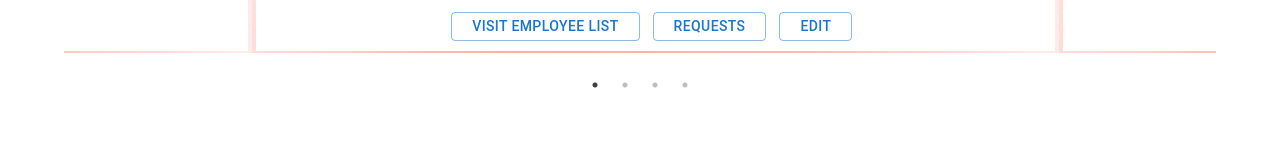
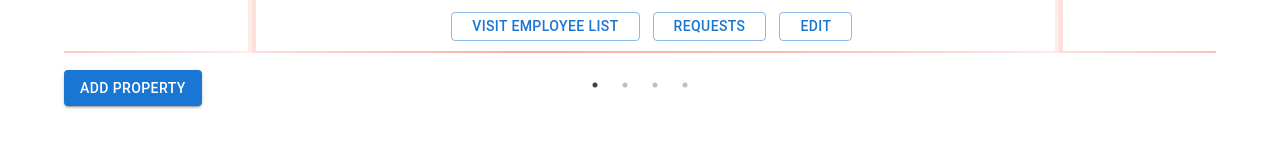
Before and after one commit to Irisvella/SOEN-390-W2024, a React (Vite) app in the folder web-app/: page /dashboard-company in a window 1280 px wide. Shown: the part 526-674 px from the top of the page. Built offline with nearby package versions, Linux system fonts and the light colour scheme; the HTML template or start-up script is replaced by a standard one.

Commit message:
Add property button

```diff
--- a/web-app/src/pages/DashboardCompany.tsx
+++ b/web-app/src/pages/DashboardCompany.tsx
@@ -2,7 +2,7 @@
 import { Container, CssBaseline, Grid } from "@mui/material";
 import Navbar from '../components/Navbar';
 import PropertySlider, { Property } from './PropertySlider';
-
+import Button from '@mui/material/Button';
 import "../App.css";
 
 // Assuming you have a similar structure for company properties
@@ -34,7 +34,11 @@ const companyProperties: Property[] = [
     },
 
   ];
-
+  const handleAddProperty = () => {
+    // Here you can handle the logic to add a property
+    // For example, opening a dialog or redirecting to a form page
+    console.log('Add Property button clicked');
+  };
   const DashboardCompany = () => {
     const companyName = "CoolCompany";
 
@@ -44,12 +48,21 @@ const companyProperties: Property[] = [
         <Navbar userName={companyName} />
         <Container component="main" maxWidth="lg" sx={{ mt: 10, mb: 10 }}>
           <PropertySlider properties={companyProperties} />
+          {/* Add Property Button */}
+          <Button
+            variant="contained"
+            color="primary"
+            sx={{ mb: 2 }} // Adjust the margin as needed
+            onClick={handleAddProperty} // Replace with your actual event handler function
+          >
+            Add Property
+          </Button>
           <Grid container spacing={3}>
             {/* Additional company-specific content here */}
           </Grid>
         </Container>
       </>
     );
-  };
+  }
 
   export default DashboardCompany;
```
